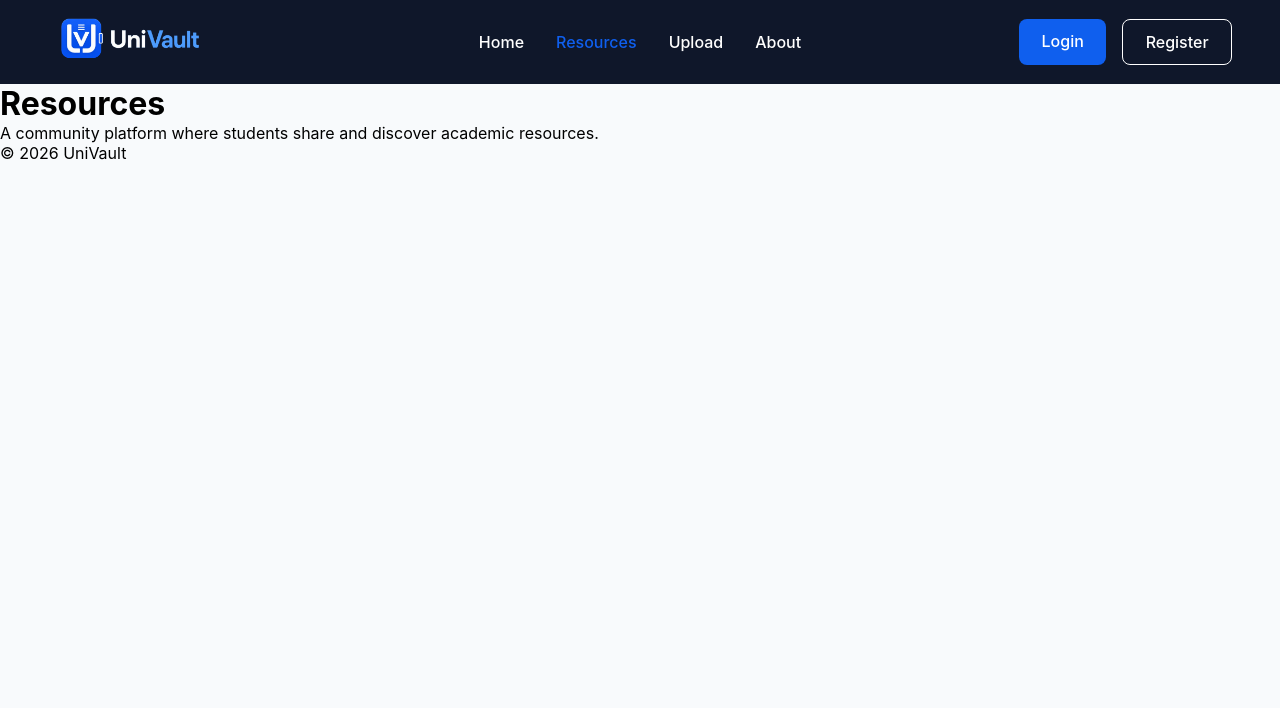
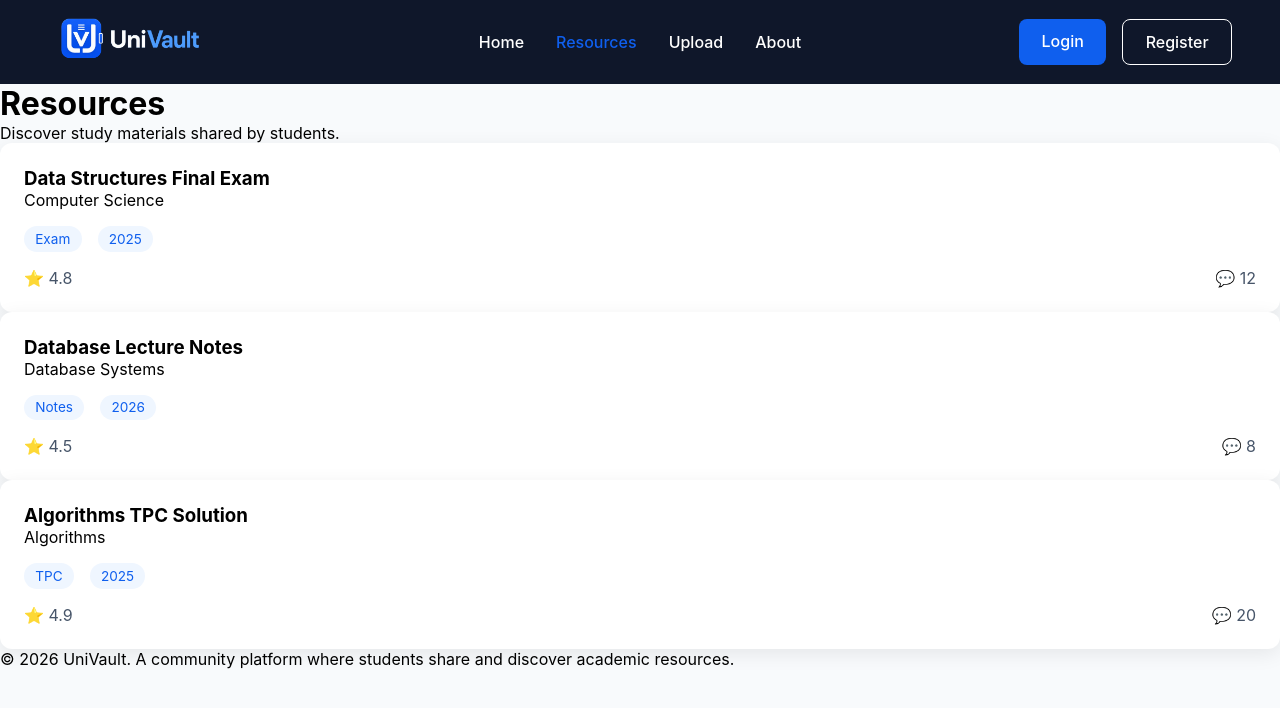
Before and after one commit to SheltonTeles/univault, a React app in the folder frontend/: page /resources in a window 1280 px wide. Shown: the top 708 px of the page. Built offline with nearby package versions, Linux system fonts and the light colour scheme; the HTML template or start-up script is replaced by a standard one.

Commit message:
Completed resources card

```diff
--- /dev/null
+++ b/frontend/src/components/Resources/ResourceCard.css
@@ -0,0 +1,37 @@
+.resource-details {
+
+    display:flex;
+
+    gap:1rem;
+
+    margin-top:1rem;
+
+}
+
+
+.resource-details span {
+
+    background:#EFF6FF;
+
+    color:#0F5FEE;
+
+    padding:.3rem .7rem;
+
+    border-radius:20px;
+
+    font-size:.85rem;
+
+}
+
+
+.resource-rating {
+
+    display:flex;
+
+    justify-content:space-between;
+
+    margin-top:1rem;
+
+    color:#475569;
+
+}
--- a/frontend/src/components/Resources/ResourceCard.jsx
+++ b/frontend/src/components/Resources/ResourceCard.jsx
@@ -0,0 +1,52 @@
+import Card from "../ui/Card";
+import "./ResourceCard.css";
+
+
+function ResourceCard({ resource }) {
+
+  return (
+
+    <Card>
+
+      <h3>
+        {resource.title}
+      </h3>
+
+
+      <p>
+        {resource.course}
+      </p>
+
+
+      <div className="resource-details">
+
+        <span>
+          {resource.type}
+        </span>
+
+        <span>
+          {resource.year}
+        </span>
+
+      </div>
+
+
+      <div className="resource-rating">
+
+        ⭐ {resource.rating}
+
+        <span>
+          💬 {resource.comments}
+        </span>
+
+      </div>
+
+
+    </Card>
+
+  );
+
+}
+
+
+export default ResourceCard;
--- a/frontend/src/components/layout/Footer.jsx
+++ b/frontend/src/components/layout/Footer.jsx
@@ -2,9 +2,8 @@ function Footer() {
   return (
     <footer>
       <p>
-        A community platform where students share and discover academic resources.
+        © 2026 UniVault. A community platform where students share and discover academic resources.
       </p>
-      <p>© 2026 UniVault</p>
     </footer>
   );
 }
--- /dev/null
+++ b/frontend/src/components/ui/SearchBar.jsx
@@ -0,0 +1,7 @@
+
+function SearchBar() {
+
+
+}
+
+export default SearchBar;
--- a/frontend/src/pages/Resources.jsx
+++ b/frontend/src/pages/Resources.jsx
@@ -1,5 +1,72 @@
+import SearchBar from "../components/ui/SearchBar";
+import ResourceCard from "../components/resources/ResourceCard";
+import "./Resources.css";
+
+
 function Resources() {
-  return <h1>Resources</h1>;
+
+
+  const resources = [
+    {
+      title: "Data Structures Final Exam",
+      course: "Computer Science",
+      type: "Exam",
+      year: "2025",
+      rating: 4.8,
+      comments: 12
+    },
+    {
+      title: "Database Lecture Notes",
+      course: "Database Systems",
+      type: "Notes",
+      year: "2026",
+      rating: 4.5,
+      comments: 8
+    },
+    {
+      title: "Algorithms TPC Solution",
+      course: "Algorithms",
+      type: "TPC",
+      year: "2025",
+      rating: 4.9,
+      comments: 20
+    }
+  ];
+
+
+  return (
+    <main className="resources-page">
+
+      <h1>
+        Resources
+      </h1>
+
+
+      <p>
+        Discover study materials shared by students.
+      </p>
+
+
+      <SearchBar />
+
+
+      <div className="resources-grid">
+
+        {resources.map((resource) => (
+
+          <ResourceCard
+            key={resource.title}
+            resource={resource}
+          />
+
+        ))}
+
+      </div>
+
+
+    </main>
+  );
 }
 
+
 export default Resources;
```
Also changed, not shown: frontend/src/pages/Resources.css (added).
